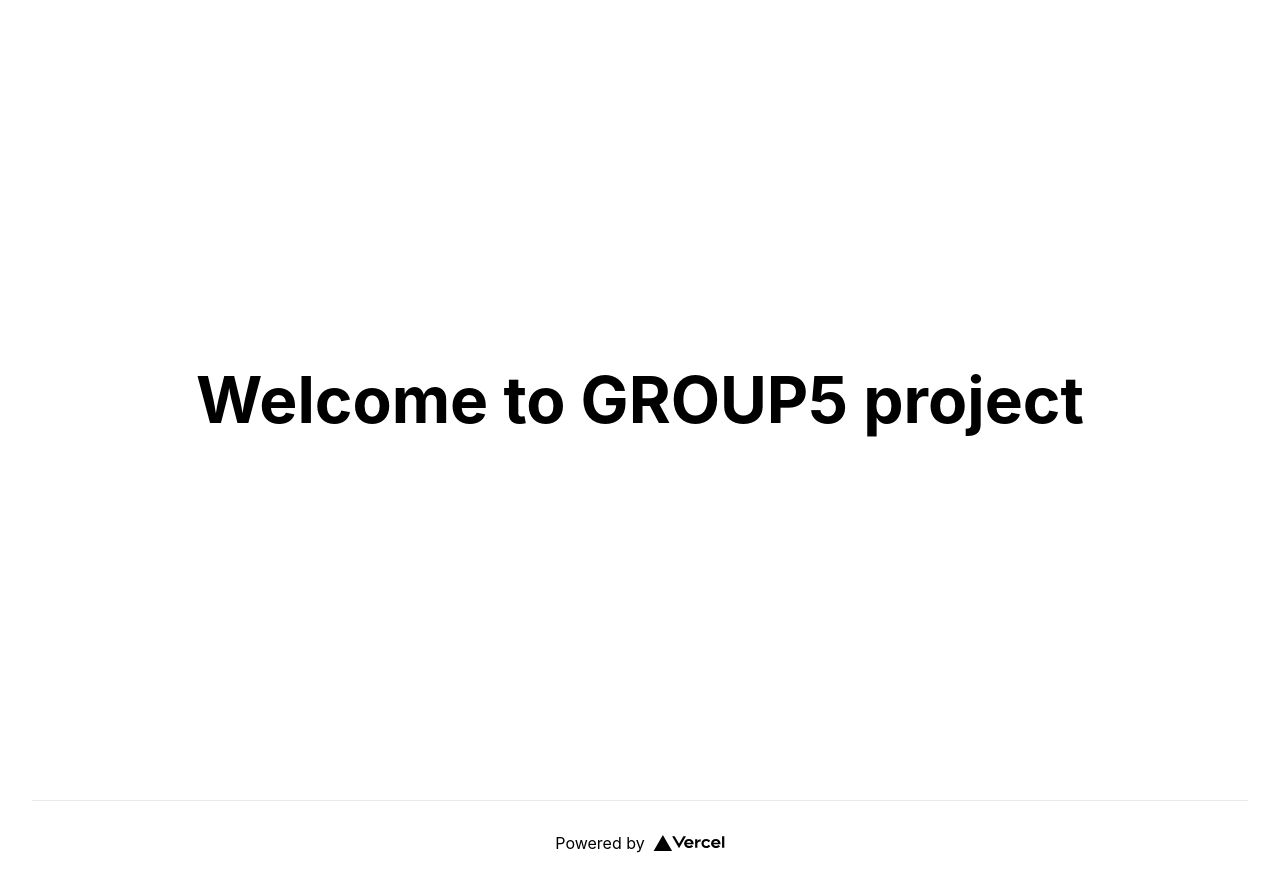
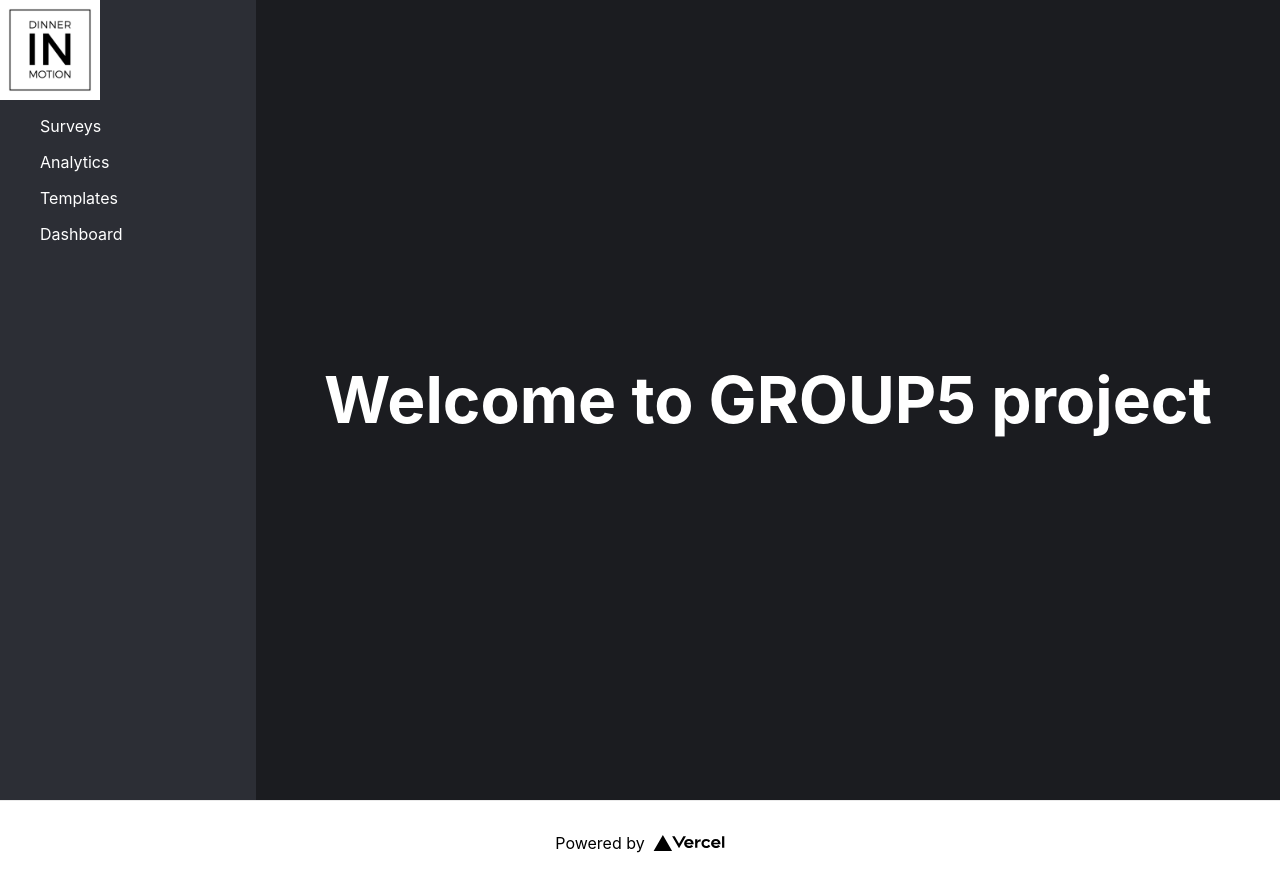
Before and after one commit to After-Dark-Communications/Q1-2022-Frontend, a Next.js app in the folder dashboard/: page / in a window 1280 px wide. Built offline with nearby package versions, Linux system fonts and the light colour scheme.

Commit message:
Initital styles updates

```diff
--- /dev/null
+++ b/dashboard/components/common/Box.tsx
@@ -0,0 +1,42 @@
+import { styled, theme } from "../../styles/theme";
+import { animated } from "@react-spring/web";
+
+export const flexBox = {
+  display: "flex",
+};
+
+export const boxCss = {
+  color: theme.colors.gray900,
+  backgroundColor: theme.colors.gray100,
+  transition: "background-color 200ms ease, color 200ms ease",
+};
+
+export const Box = styled(animated.div, {
+  ...boxCss,
+  variants: {
+    row: {
+      true: {
+        ...flexBox,
+        flexDirection: "row",
+      },
+    },
+    column: {
+      true: {
+        ...flexBox,
+        flexDirection: "column",
+      },
+    },
+    spaceAround: {
+      true: {
+        ...flexBox,
+        justifyContent: "space-around",
+      },
+    },
+    center: {
+      true: {
+        ...flexBox,
+        justifyContent: "center",
+      },
+    },
+  },
+});
--- /dev/null
+++ b/dashboard/components/common/List.tsx
@@ -0,0 +1,3 @@
+import { styled } from "../../styles/theme";
+
+export const List = styled("ul", {});
--- /dev/null
+++ b/dashboard/components/common/ListItem.tsx
@@ -0,0 +1,6 @@
+import { styled } from "../../styles/theme";
+
+export const ListItem = styled("li", {
+  listStyle: "none",
+  marginBottom: "1em",
+});
--- /dev/null
+++ b/dashboard/components/containers/Nav.tsx
@@ -0,0 +1,28 @@
+import { Box } from "../common/Box";
+import { List } from "../common/List";
+import { ListItem } from "../common/ListItem";
+import { theme } from "../../styles/theme";
+import logo from "../../public/icons/dim-logo.png";
+import Image from "next/image";
+
+export const NavBar = () => {
+  return (
+    <Box
+      column
+      style={{
+        left: "0",
+        width: "20%",
+        backgroundColor: `${theme.colors.gray500}`,
+        height: "100vh",
+      }}
+    >
+      <Image alt="logo" layout="fixed" width={100} height={100} src={logo} />
+      <List>
+        <ListItem>Surveys</ListItem>
+        <ListItem>Analytics</ListItem>
+        <ListItem>Templates</ListItem>
+        <ListItem>Dashboard</ListItem>
+      </List>
+    </Box>
+  );
+};
--- a/dashboard/package.json
+++ b/dashboard/package.json
@@ -9,6 +9,8 @@
     "lint": "next lint"
   },
   "dependencies": {
+    "@react-spring/web": "^9.4.4",
+    "@stitches/react": "^1.2.7",
     "next": "12.1.1",
     "react": "17.0.2",
     "react-dom": "17.0.2"
--- a/dashboard/pages/index.tsx
+++ b/dashboard/pages/index.tsx
@@ -1,7 +1,9 @@
-import type { NextPage } from 'next'
-import Head from 'next/head'
-import Image from 'next/image'
-import styles from '../styles/Home.module.css'
+import type { NextPage } from "next";
+import Head from "next/head";
+import Image from "next/image";
+import { NavBar } from "../components/containers/Nav";
+import styles from "../styles/Home.module.css";
+import { Box } from "../components/common/Box";
 
 const Home: NextPage = () => {
   return (
@@ -12,28 +14,27 @@ const Home: NextPage = () => {
         <link rel="icon" href="/favicon.ico" />
       </Head>
 
-      <main className={styles.main}>
-        <h1 className={styles.title}>
-          Welcome to GROUP5 project
-        </h1>
+      <Box spaceAround>
+        <NavBar />
 
-
-      </main>
-
+        <main className={styles.main}>
+          <h1 className={styles.title}>Welcome to GROUP5 project</h1>
+        </main>
+      </Box>
       <footer className={styles.footer}>
         <a
           href="https://vercel.com?utm_source=create-next-app&utm_medium=default-template&utm_campaign=create-next-app"
           target="_blank"
           rel="noopener noreferrer"
         >
-          Powered by{' '}
+          Powered by{" "}
           <span className={styles.logo}>
             <Image src="/vercel.svg" alt="Vercel Logo" width={72} height={16} />
           </span>
         </a>
       </footer>
     </div>
-  )
-}
+  );
+};
 
-export default Home
+export default Home;
--- a/dashboard/styles/Home.module.css
+++ b/dashboard/styles/Home.module.css
@@ -1,7 +1,3 @@
-.container {
-  padding: 0 2rem;
-}
-
 .main {
   min-height: 100vh;
   padding: 4rem 0;
--- /dev/null
+++ b/dashboard/styles/theme/animation.ts
@@ -0,0 +1,22 @@
+import { keyframes } from '@stitches/react'
+
+export type AnimationType = {
+  (): string
+  name: string
+}
+
+export const animation = {
+  fadeIn: keyframes({
+    '0%': { opacity: 0 },
+    '100%': { opacity: 1 },
+  }),
+  fadeOut: keyframes({
+    '0%': { opacity: 1 },
+    '100%': { opacity: 0 },
+  }),
+  fadeInOut: keyframes({
+    '0%': { opacity: 0 },
+    '50%': { opacity: 1 },
+    '100%': { opacity: 0 },
+  }),
+}
--- /dev/null
+++ b/dashboard/styles/theme/index.ts
@@ -0,0 +1,84 @@
+import { createStitches } from '@stitches/react'
+import type * as Stitches from '@stitches/react'
+
+// Default NSFW Theme is a DARK theme.
+export const {
+  styled,
+  css,
+  keyframes,
+  theme,
+  createTheme,
+  config,
+  globalCss,
+  getCssText,
+} = createStitches({
+  // 900 is the lightest color on a dark theme, and the darkest color on a light theme.
+  // https://www.radix-ui.com/colors
+  theme: {
+    colors: {
+      voilet200: '#793AFF', // this shade is slightly lighter
+      voilet100: '#7230FF', // This shade is slightly darker
+      red100: '#E94B4B',
+      gold100: '#FBC22F',
+      // Reverse naming to support dark/light theme mode color scale concept
+      // TODO: review this with @maine
+      //                  /| Figma value |
+      gray900: '#FFFFFF', // white
+      gray800: '#898EA2', // gray 400
+      gray700: '#5B5E6C', // gray 500
+      gray600: '#3D3F48', // gray 600
+      gray500: '#2C2E35', // gray 700
+      gray400: '#282A30', // gray 800
+      gray300: '#202126', // gray300
+      gray100: '#1B1C20', // gray 900
+    },
+    fonts: {
+      primary: '"Inter", sans-serif',
+      secondary: '"Roboto", Arial, Helvetica, sans-serif;',
+    },
+    radii: {},
+    shadows: {
+      lg: '6px 3px 16px #121217',
+      sm: '6px -7px 16px #121217',
+    },
+    zIndices: {
+      modal: 6000,
+      overlay: 4000,
+      dropdown: 3000,
+      layerThree: 2500,
+      layerTwo: 2000,
+      layerOne: 1500,
+      foreground: 1000,
+      background: -1000,
+    },
+    transitions: {
+      easeOutExpo: `cubic-bezier(0.16, 1, 0.3, 1)`,
+      iconColor: `fill 200ms ease, stroke 200ms ease`,
+    },
+    gradients: {
+      blue: `linear-gradient(275deg, #7863FE 0%, #13C1EB 120%)`,
+    },
+    maxWidths: {
+      xsmall: 544,
+      small: 768,
+      medium: 1012,
+      large: 1280,
+      xlarge: 1440,
+      xxlarge: 1920,
+    },
+    container: {
+      maxWidth: '1136px',
+    },
+  },
+  media: {
+    xs: '(min-width: 375px)',
+    sm: '(min-width: 480px)',
+    md: '(min-width: 768px)',
+    lg: '(min-width: 1024px)',
+    xl: '(min-width: 1200px)',
+  },
+})
+
+export type CSS = Stitches.CSS<typeof config>
+export type CSSProp = { css?: CSS }
+export * from './animation'
```
Also changed, not shown: dashboard/pages/_app.tsx (+4 -4 lines), dashboard/styles/theme/global.ts (added, +138 -0 lines), dashboard/public/icons/dim-logo.png (added), 1 other file (tests, documents, lock files or other folders).
